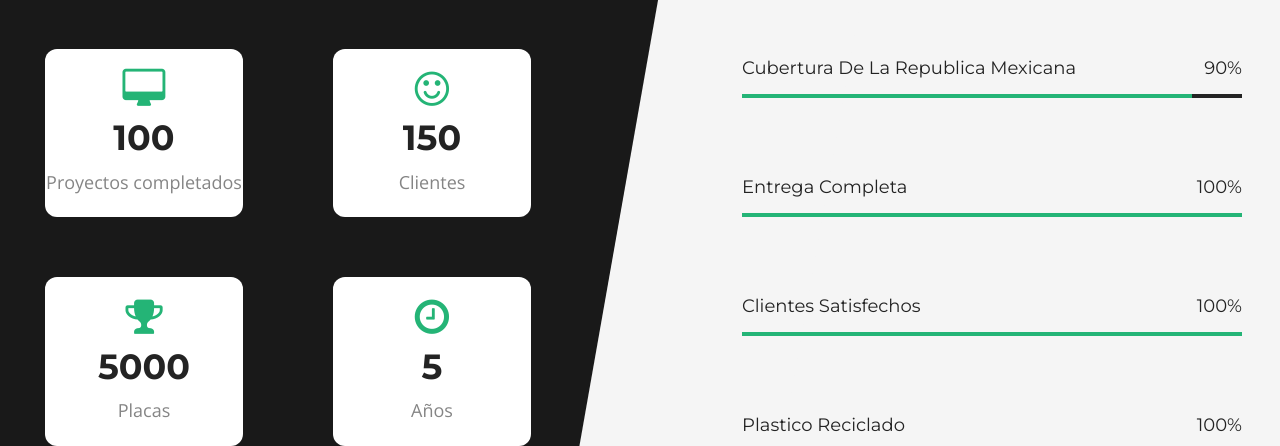
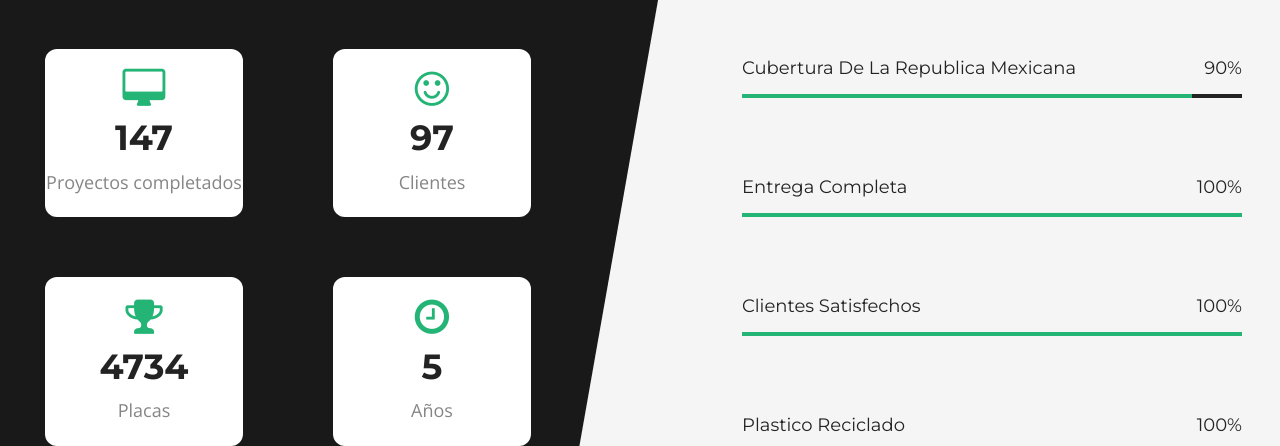
Before and after one commit to Ajauregui69/triplamex, a plain HTML site: page index.html in a window 1280 px wide. Shown: the part 3026-3472 px from the top of the page. Drawn offline with nearby package versions, Linux system fonts and the light colour scheme; some packages are replaced by stand-ins of ours.

Commit message:
[FIX]numeros no redondos

```diff
--- a/index.html
+++ b/index.html
@@ -340,21 +340,21 @@
                 <div class="col-sm-6 col-xs-6">
                     <div class="counter-agency">
                         <i class="fa fa-desktop" aria-hidden="true"></i>
-                        <h2 class="count-number" data-count="100"></h2>
+                        <h2 class="count-number" data-count="147"></h2>
                         <p class="count-text ">Proyectos completados</p>
                     </div>
                 </div>
                 <div class="col-sm-6 col-xs-6">
                     <div class="counter-agency">
                         <i class="fa fa-smile-o" aria-hidden="true"></i>
-                        <h2 class="timer count-number" data-count="150">0</h2>
+                        <h2 class="timer count-number" data-count="97">0</h2>
                         <p class="count-text ">Clientes</p>
                     </div>
                 </div>
                 <div class="col-sm-6 col-xs-6 pad-t-60">
                     <div class="counter-agency">
                         <i class="fa fa-trophy" aria-hidden="true"></i>
-                        <h2 class="timer count-number" data-count="5000">0</h2>
+                        <h2 class="timer count-number" data-count="4734">0</h2>
                         <p class="count-text ">Placas</p>
                     </div>
                 </div>
```
